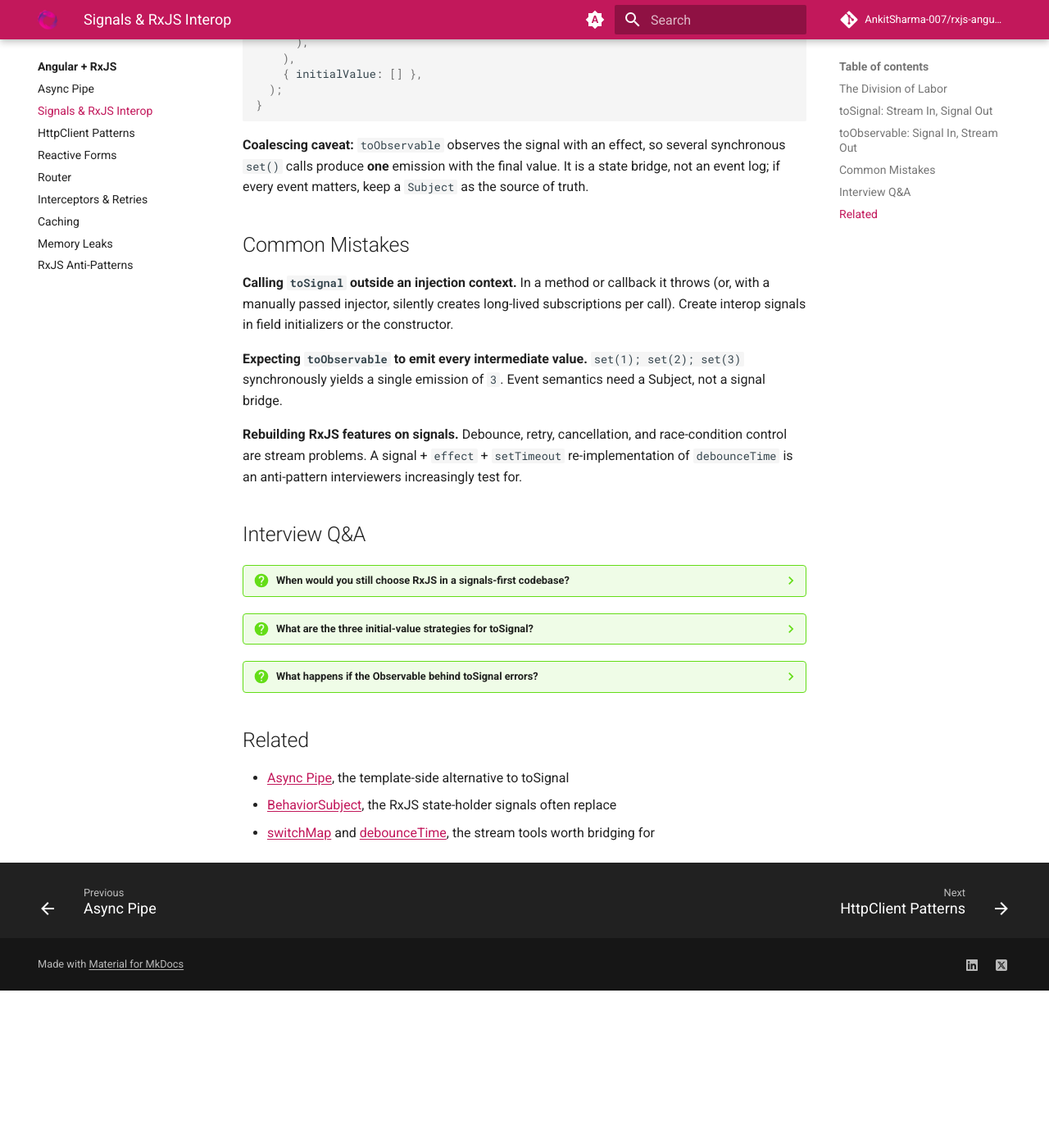
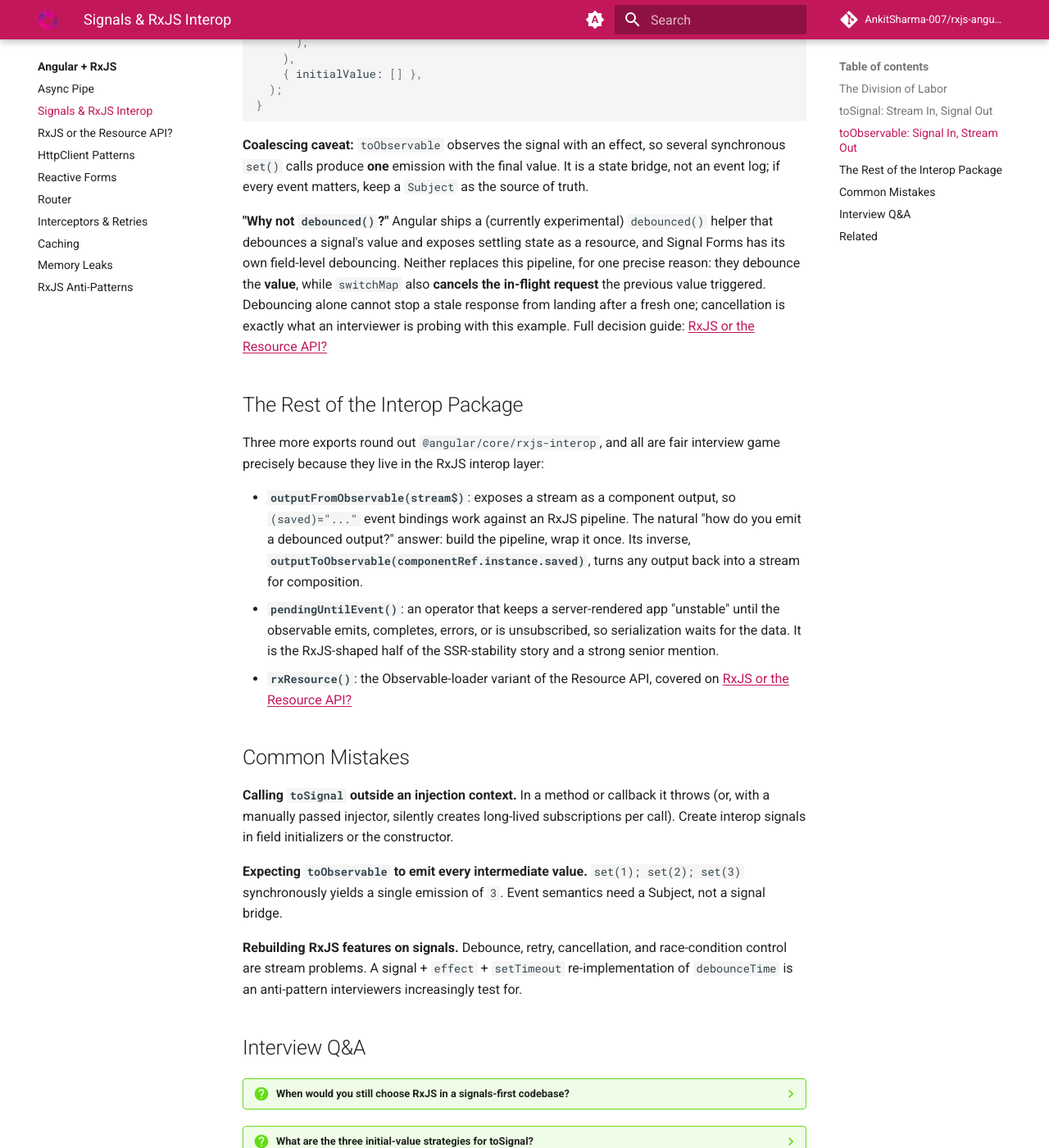
Before and after one commit to AnkitSharma-007/rxjs-angular-interview-guide, an MkDocs documentation site: the page built from docs/angular/signals-interop.md, in a window 1280 px wide and 1400 px high, scrolled down 2720 px. Shown: the whole window at 82% size. Built offline with MkDocs 1.6.1 and Material for MkDocs 9.7.7, drawn with Linux system fonts in a browser that asks for light colours; plug-ins that fetch from the network failed and are left out; comment, search, counter and statistics services are not loaded; before the commit the page ends 3928 px from its top, so only the background shows below that; some of the changed text lies outside the part shown.

Commit message:
Add the RxJS-vs-Resource boundary and complete rxjs-interop coverage

```diff
--- a/docs/angular/signals-interop.md
+++ b/docs/angular/signals-interop.md
@@ -113,6 +113,16 @@ export class ResultsComponent {
 
 **Coalescing caveat:** `toObservable` observes the signal with an effect, so several synchronous `set()` calls produce **one** emission with the final value. It is a state bridge, not an event log; if every event matters, keep a `Subject` as the source of truth.
 
+**"Why not `debounced()`?"** Angular ships a (currently experimental) `debounced()` helper that debounces a signal's value and exposes settling state as a resource, and Signal Forms has its own field-level debouncing. Neither replaces this pipeline, for one precise reason: they debounce the **value**, while `switchMap` also **cancels the in-flight request** the previous value triggered. Debouncing alone cannot stop a stale response from landing after a fresh one; cancellation is exactly what an interviewer is probing with this example. Full decision guide: [RxJS or the Resource API?](rxjs-vs-resource.md)
+
+## The Rest of the Interop Package
+
+Three more exports round out `@angular/core/rxjs-interop`, and all are fair interview game precisely because they live in the RxJS interop layer:
+
+- **`outputFromObservable(stream$)`**: exposes a stream as a component output, so `(saved)="..."` event bindings work against an RxJS pipeline. The natural "how do you emit a debounced output?" answer: build the pipeline, wrap it once. Its inverse, **`outputToObservable(componentRef.instance.saved)`**, turns any output back into a stream for composition.
+- **`pendingUntilEvent()`**: an operator that keeps a server-rendered app "unstable" until the observable emits, completes, errors, or is unsubscribed, so serialization waits for the data. It is the RxJS-shaped half of the SSR-stability story and a strong senior mention.
+- **`rxResource()`**: the Observable-loader variant of the Resource API, covered on [RxJS or the Resource API?](rxjs-vs-resource.md)
+
 ## Common Mistakes
 
 **Calling `toSignal` outside an injection context.** In a method or callback it throws (or, with a manually passed injector, silently creates long-lived subscriptions per call). Create interop signals in field initializers or the constructor.
@@ -137,6 +147,7 @@ export class ResultsComponent {
 
 ## Related
 
+- [RxJS or the Resource API?](rxjs-vs-resource.md), the boundary this page's pipelines sit on
 - [Async Pipe](async-pipe.md), the template-side alternative to toSignal
 - [BehaviorSubject](../subjects/behaviorSubject.md), the RxJS state-holder signals often replace
 - [switchMap](../operators/transformation/switchMap.md) and [debounceTime](../operators/filtering/debounceTime.md), the stream tools worth bridging for
--- a/mkdocs.yml
+++ b/mkdocs.yml
@@ -88,6 +88,7 @@ nav:
       - angular/index.md
       - "Async Pipe": angular/async-pipe.md
       - "Signals & RxJS Interop": angular/signals-interop.md
+      - "RxJS or the Resource API?": angular/rxjs-vs-resource.md
       - "HttpClient Patterns": angular/http-patterns.md
       - "Reactive Forms": angular/reactive-forms.md
       - "Router": angular/router.md
```
Also changed, not shown: docs/angular/caching.md (+1 -1 lines), docs/angular/http-patterns.md (+1 -1 lines), docs/angular/index.md (+1 -0 lines), docs/angular/reactive-forms.md (+2 -0 lines), docs/angular/rxjs-vs-resource.md (added, +102 -0 lines).
